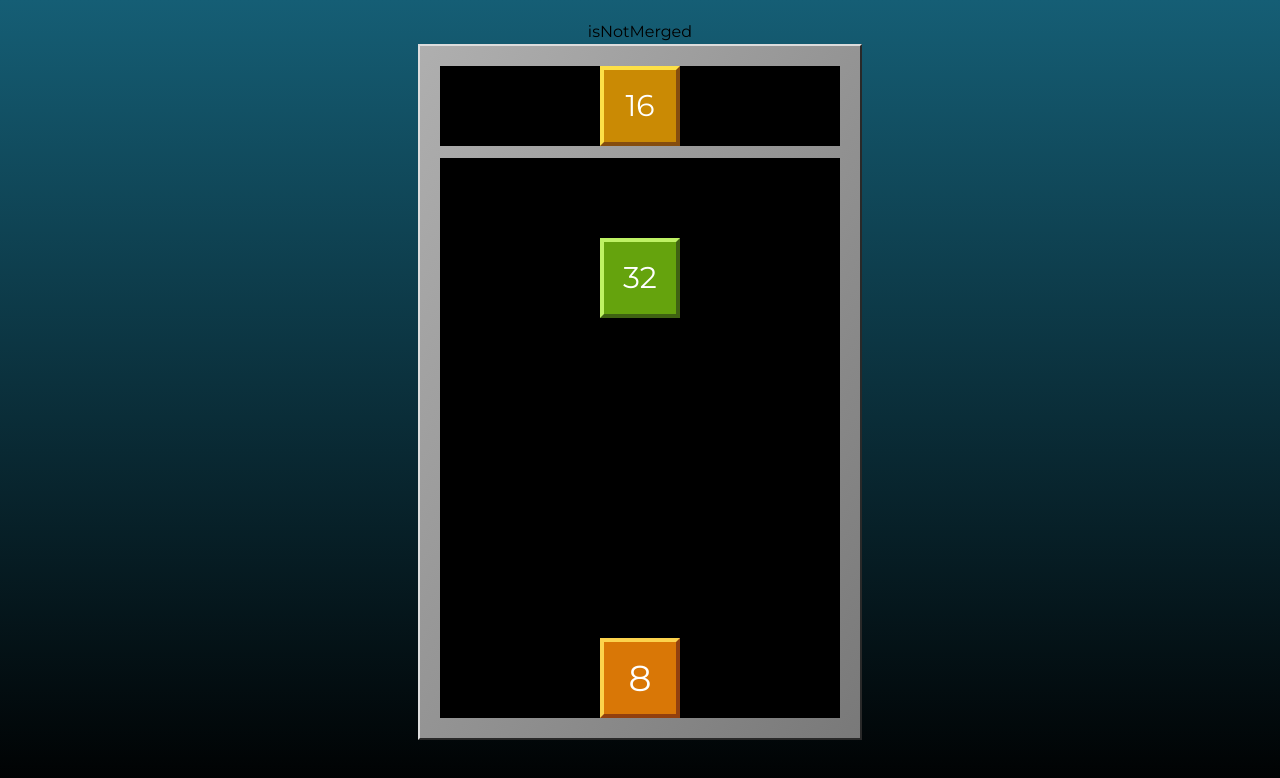
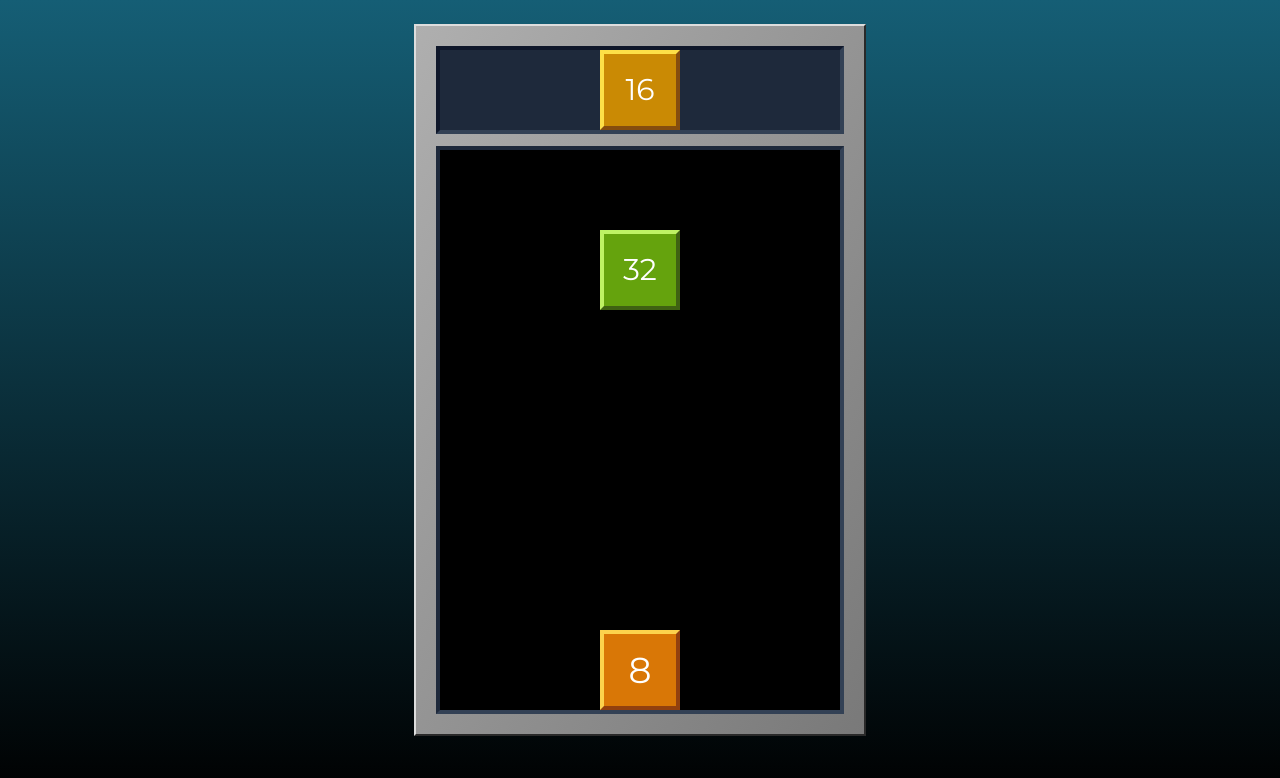
Before and after one commit to CS-MokuMoku-Team-4/drop-numbers-game, a Next.js app: page /drop-numbers-game in a window 1280 px wide. Shown: the top 778 px of the page. Built offline with nearby package versions, Linux system fonts and the light colour scheme.

Commit message:
feat: change a css for the board

```diff
--- a/src/components/AnimationBoard.tsx
+++ b/src/components/AnimationBoard.tsx
@@ -20,7 +20,7 @@ const AnimationBoard = () => {
                   className={classNames(
                     col.num === 0
                       ? `invisible opacity-0 duration-[3000ms]`
-                      : ` visible opacity-100 duration-[1000ms] delay-[1500ms] ${styles.cell} ${col.color} ${col.textSize} ${col.topColor} ${col.leftColor} ${col.borderColor} border-4 flex justify-center items-center text-white`,
+                      : `visible opacity-100 duration-[1000ms] delay-[1500ms] ${styles.cell} ${col.color} ${col.textSize} ${col.topColor} ${col.leftColor} ${col.borderColor} border-4 flex justify-center items-center text-white`,
                   )}
                 >
                   {col.num !== 0 && col.num}
--- a/src/components/Board.tsx
+++ b/src/components/Board.tsx
@@ -2,7 +2,6 @@ import type { MyAppState } from '@/types';
 import { useRef } from 'react';
 import { useDispatch, useSelector } from 'react-redux';
 import { myAppActions } from '@/pages/store/myApp';
-import AnimationBoard from './AnimationBoard';
 import NextBlockArea from './NextBlockArea';
 import styles from '../styles/Home.module.scss';
 
@@ -15,6 +14,9 @@ const Board = () => {
   const isMoved = useSelector((state: MyAppState) => state.myApp.isMoved);
   const isMerged = useSelector((state: MyAppState) => state.myApp.isMerged);
   const currentColRef = useRef(currentColumn);
+  const classNames = (...classes: string[]) => {
+    return classes.filter(Boolean).join(' ');
+  };
 
   const handleClick = (colIndex: number) => {
     if (!isMoving && !isMoved) {
@@ -54,14 +56,10 @@ const Board = () => {
   };
 
   return (
-    <>
-      {isMerged ? <div className='text-black'>isMerged</div>: <div className='text-black'>isNotMerged</div>}
     <div className={`${styles.metallic} mb-10 p-5`}>
       <NextBlockArea />
-        {isMerged ? (
-          <AnimationBoard />
-        ) : (
-          board.map((row, rowIndex) => {
+      <div className='bg-black border-4 border-slate-800 border-b-slate-700 border-r-slate-700'>
+        {board.map((row, rowIndex) => {
           return (
             <div key={rowIndex} className='flex justify-center items-center'>
               {row.map((col, colIndex) => {
@@ -71,11 +69,14 @@ const Board = () => {
                     onClick={() => {
                       handleClick(colIndex);
                     }}
-                      className={
-                        col.num === 0
-                          ? `${styles.cell} bg-black border-4 border-black`
-                          : `${styles.cell} ${col.color} ${col.textSize} ${col.topColor} ${col.leftColor} ${col.borderColor} border-4 flex justify-center items-center text-white`
-                      }
+                    className={classNames(
+                      isMerged
+                        ? `visible opacity-100 duration-[100ms]`
+                        : col.num === 0
+                        ? `bg-black border-4 border-black`
+                        : `${col.color} ${col.textSize} ${col.topColor} ${col.leftColor} ${col.borderColor} border-4 flex justify-center items-center text-white`,
+                      `${styles.cell}`,
+                    )}
                   >
                     {col.num !== 0 && col.num}
                   </div>
@@ -83,10 +84,9 @@ const Board = () => {
               })}
             </div>
           );
-          })
-        )}
+        })}
       </div>
-    </>
+    </div>
   );
 };
 
--- a/src/components/NextBlockArea.tsx
+++ b/src/components/NextBlockArea.tsx
@@ -6,15 +6,15 @@ const NextBlockArea = () => {
   const nextBlockArea = useSelector((state: MyAppState) => state.myApp.nextBlockArea);
 
   return (
-    <div className='flex justify-center items-center bg-slate-800 mb-3'>
+    <div className='flex justify-center items-center bg-slate-800 border-4 border-slate-900 border-b-slate-700 border-r-slate-700 mb-3'>
       {nextBlockArea.map((col, colIndex) => {
         return (
           <div
             key={colIndex}
             className={
               col.num === 0
-                ? `${styles.cell} bg-black border-4 border-black`
-                : `${styles.cell} ${col.color} ${col.textSize} ${col.topColor} ${col.leftColor} ${col.borderColor} border-4 flex justify-center items-center text-white visible opacity-100 duration-[500ms] delay-[1000ms]`
+                ? `${styles.cell} bg-slate-800`
+                : `${styles.cell} ${col.color} ${col.textSize} ${col.topColor} ${col.leftColor} ${col.borderColor} border-4 flex justify-center items-center text-white visible opacity-100 duration-[500ms]`
             }
           >
             {col.num !== 0 && col.num}
--- a/src/pages/drop-numbers-game.tsx
+++ b/src/pages/drop-numbers-game.tsx
@@ -206,7 +206,6 @@ const DropNumbersGame = () => {
           cloneBoard[row][col] = mergedBlock;
           break;
       }
-
       console.log('Double Merge!');
 
       dispatch(myAppActions.setBoard(cloneBoard));
@@ -359,9 +358,9 @@ const DropNumbersGame = () => {
           isTheSameNumber(rowIndex, colIndex, rowIndex + 1, colIndex, cloneBoard)
         ) {
           cloneBoard = numberCheck(rowIndex + 1, colIndex, cloneBoard);
-          rowIndex++;
           console.log(cloneBoard[rowIndex][colIndex]);
           console.log(cloneBoard[rowIndex + 1][colIndex]);
+          rowIndex++;
         }
       }
 
```
Lines whose indentation alone changed are shown as unchanged.
